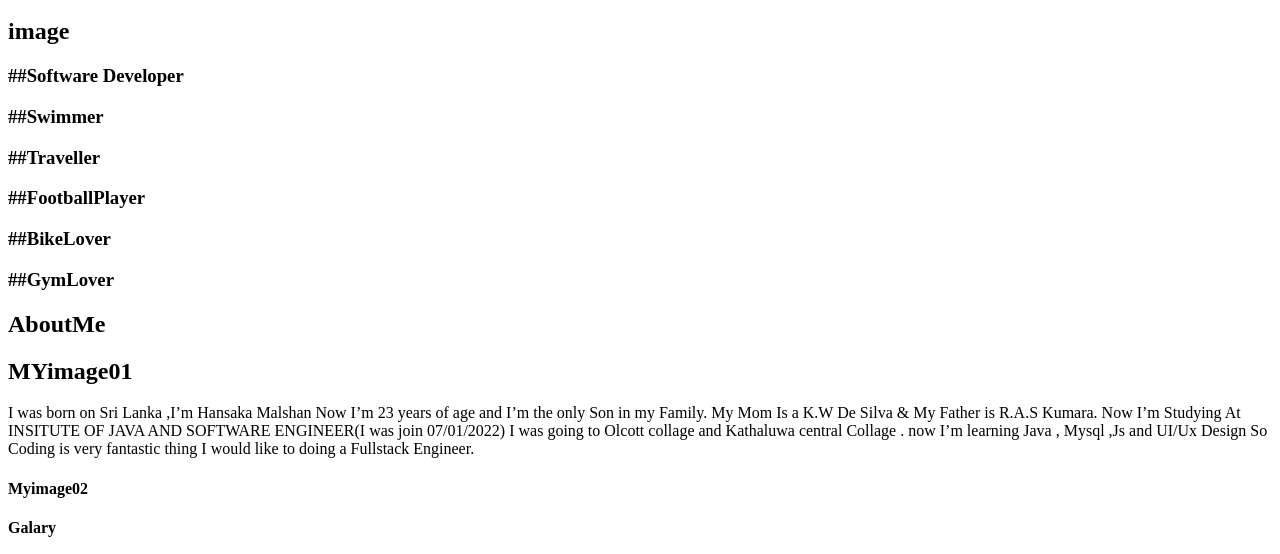
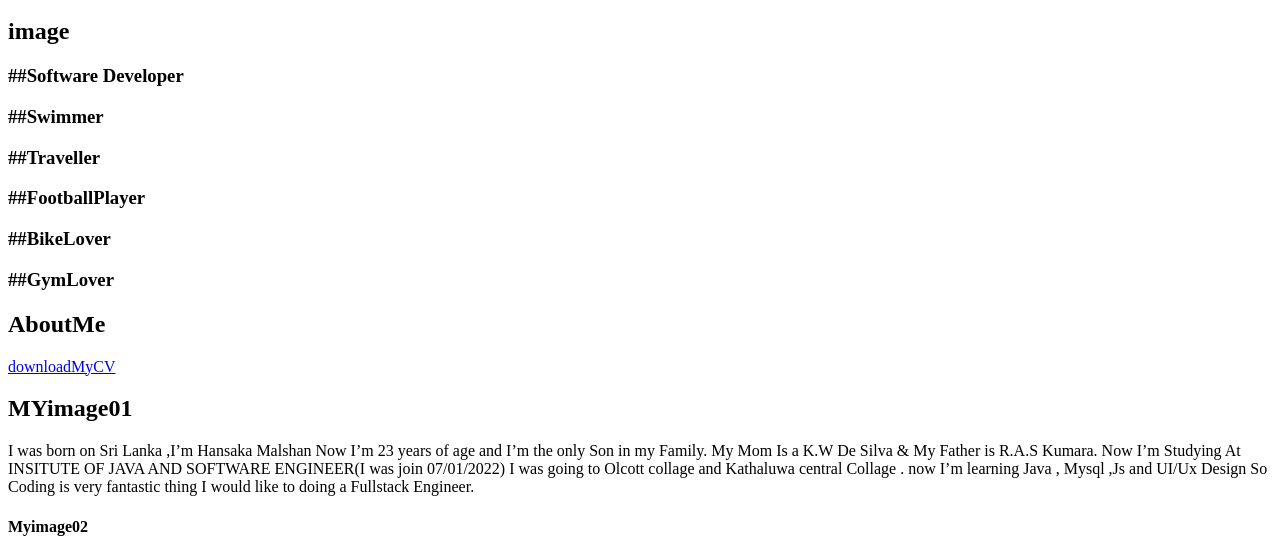
Before and after one commit to hansakam/MyPortfolio, a plain HTML site: page index.html in a window 1280 px wide. Shown: the part 237-791 px from the top of the page. Drawn offline with Linux system fonts and the light colour scheme.

Commit message:
add to download pdf

```diff
--- a/index.html
+++ b/index.html
@@ -44,6 +44,7 @@
         </section>
         <section>
             <h1>AboutMe</h1>
+            <p><a href="hansaka.pdf"download="CV.pdf">downloadMyCV </a> </p>
             <section>
                 <article>
                     <h2>MYimage01</h2>
```
Also changed, not shown: 1 other file.
